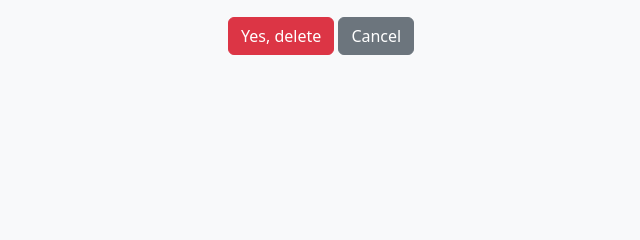
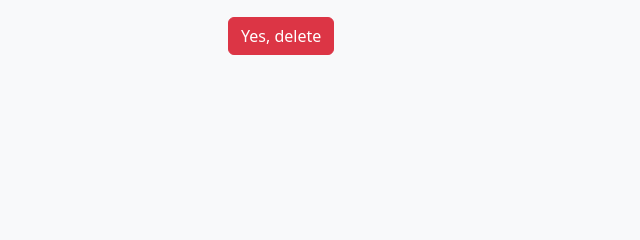
Before and after one commit to hcbrady/archivers_wanted, a Django app: page /tag/1/delete/ in a window 1280 px wide. Shown: the part 221-461 px from the top of the page, without its empty margins (64-704 px from the left). Run offline with Django 4.2, Linux system fonts and the light colour scheme; a user stored in the database is signed in; tables that the repository leaves empty hold one stand-in row (values such as "Sample post"); parts of the project's set-up code (start-up, migrations or seed data) failed here and were passed over; some libraries are stand-ins or nearby versions.

Commit message:
removed bug on delete page

```diff
--- a/participation/templates/participation/tag_confirm_delete.html
+++ b/participation/templates/participation/tag_confirm_delete.html
@@ -7,7 +7,6 @@
         <form method="POST">
         {% csrf_token %}
         <button type="submit" class="btn btn-danger">Yes, delete</button>
-        <a href="{% url 'tag_title' tag.pk %}" class="btn btn-secondary">Cancel</a>
         </form>
     </div>
     {% endblock %}
```
